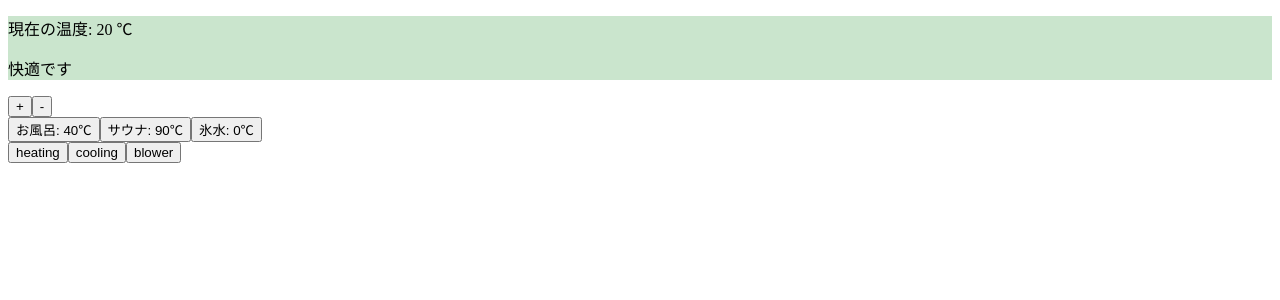
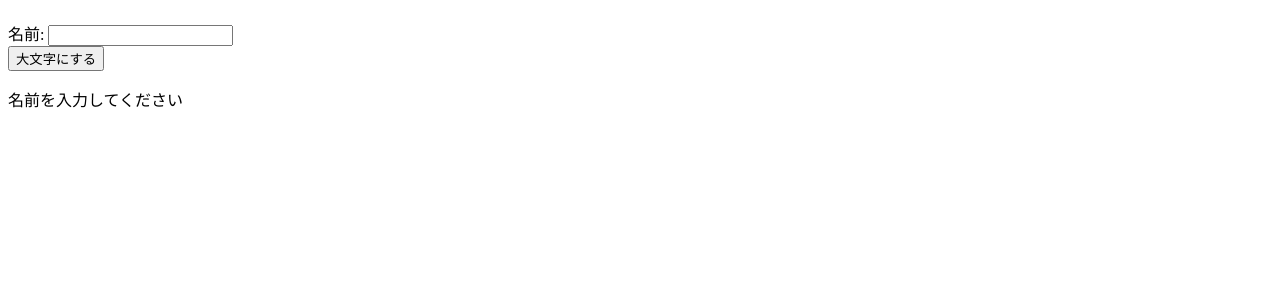
Before and after one commit to hibichan1789/react-practice, a React (Vite) app: page / in a window 1280 px wide. Shown: the top 300 px of the page. Built offline with nearby package versions, Linux system fonts and the light colour scheme.

Commit message:
input-practice

```diff
--- a/src/App.tsx
+++ b/src/App.tsx
@@ -2,84 +2,37 @@
 
 import { useState } from "react";
 
-function TempDisplay({temperature, currentOperation}:{temperature:number; currentOperation:Operation}){
-  const message = getTempMessage(temperature);
-  const style = getDisplayStyle(currentOperation);
+function DisplayName({name}:{name:string}){
+  return <h1>{name}</h1>
+}
+function InputForm({currentText, handleText}:{currentText:string; handleText:(inputValue:string)=>void}){
   return(
-    <div style={style}>
-      <p>現在の温度: {temperature} ℃</p>
-      <p>{message}</p>
+    <div>
+      <label htmlFor="input-name">名前: </label>
+      <input type="text" value={currentText} id="input-name" onChange={(event)=>handleText(event.target.value)}/>
     </div>
   );
 }
-function getDisplayStyle(operation:Operation){
-  if(operation === "heating"){
-    return {backgroundColor:"rgb(191, 56, 56)"};
+function UpperButton({handleClick}:{handleClick:()=>void}){
+  return <button onClick={handleClick}>大文字にする</button>
+}
+export default function NameApp(){
+  const [currentText, setCurrentText] = useState<string>("");
+  const isLong = currentText.length >= 10;
+  function handleInput(text:string){
+    setCurrentText(text);
   }
-  else if(operation === "cooling"){
-    return {backgroundColor:"rgba(149, 204, 255, 1)"};
-  }
-  return {backgroundColor:"rgba(202, 229, 205, 1)"}
-}
-function getTempMessage(temperature:number){
-  const isHot = temperature >= 30;
-  const isCold = temperature <= 10;
-  const isComfortable = !isHot && !isCold;
-  const message = isComfortable ? "快適です" : (isHot ? "暑すぎます" : "寒すぎます");
-  return message;
-}
-function ChangeTemperatureButton({isWarm, handleClick}:{isWarm:boolean, handleClick:(isWarm:boolean)=>void}){
-  return <button onClick={()=>handleClick(isWarm)}>{isWarm ? "+" : "-"}</button>
-}
-function ChangeTemplateTemperature({name, temperature, handleClick}:TemplateTemperature&{handleClick:(temperature:number)=>void}){
-  return <button onClick={()=>handleClick(temperature)}>{name}: {temperature}℃</button>
-}
-function ChangeOperation({operation, handleClick}:{operation:Operation; handleClick:(operation:Operation)=>void}){
-  return <button onClick={()=>handleClick(operation)}>{operation}</button>
-}
-type Operation = "heating"|"cooling"|"blower";
-const INITIAL_TEMPERATURE = 20;
-type TemplateTemperature = {
-  name:string;
-  temperature:number;
-}
-const templateTemperatures:TemplateTemperature[] = [
-  {name:"お風呂", temperature:40},
-  {name:"サウナ", temperature:90},
-  {name:"氷水", temperature:0}
-]
-export default function ThermostatApp(){
-  const [currentTemperature, setCurrentTemperature] = useState<number>(INITIAL_TEMPERATURE);
-  const [currentOperation, setCurrentOperation] = useState<Operation>("blower");
-  function handleTemperature(isWarm:boolean){
-    if(isWarm){
-      setCurrentTemperature(currentTemperature + 1);
-    }
-    else{
-      setCurrentTemperature(currentTemperature - 1);
-    }
-  }
-  function handleTemplateTemperature(temperature:number){
-    setCurrentTemperature(temperature);
-  }
-  function handleOperation(operation:Operation){
-    setCurrentOperation(operation);
+  function handleToUpper(){
+    const textUpperCase = currentText.toUpperCase();
+    setCurrentText(textUpperCase);
   }
   return(
     <>
-      <TempDisplay temperature={currentTemperature} currentOperation={currentOperation}/>
-      <div>
-        <ChangeTemperatureButton isWarm={true} handleClick={handleTemperature}/>
-        <ChangeTemperatureButton isWarm={false} handleClick={handleTemperature}/>
-      </div>
-      <div>
-        {templateTemperatures.map(item => <ChangeTemplateTemperature key={item.name} name={item.name} temperature={item.temperature} handleClick={handleTemplateTemperature}/>)}
-      </div>
-      <div>
-        <ChangeOperation handleClick={handleOperation} operation="heating"/>
-        <ChangeOperation handleClick={handleOperation} operation="cooling"/>
-        <ChangeOperation handleClick={handleOperation} operation="blower"/>
-      </div>
+      <DisplayName name={currentText}/>
+      <InputForm currentText={currentText} handleText={handleInput}/>
+      <UpperButton handleClick={handleToUpper}/>
+      {currentText.length === 0 ? <p>名前を入力してください</p> : ""}
+      {isLong ? <p style={{color:"red"}}>文字が長すぎます</p> : ""}
     </>
   );
 }
```
